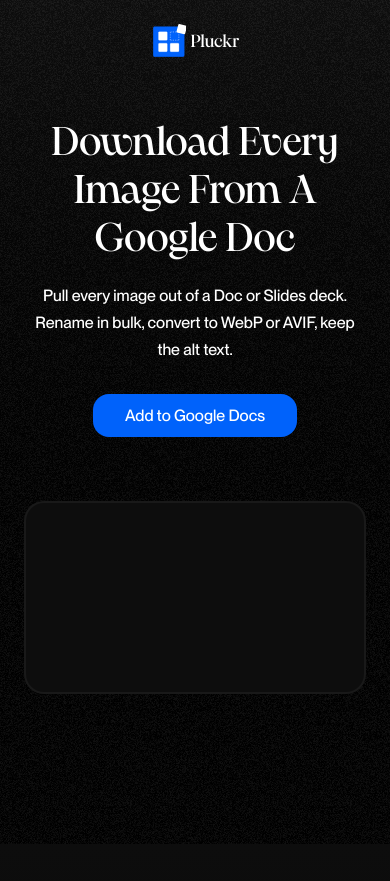
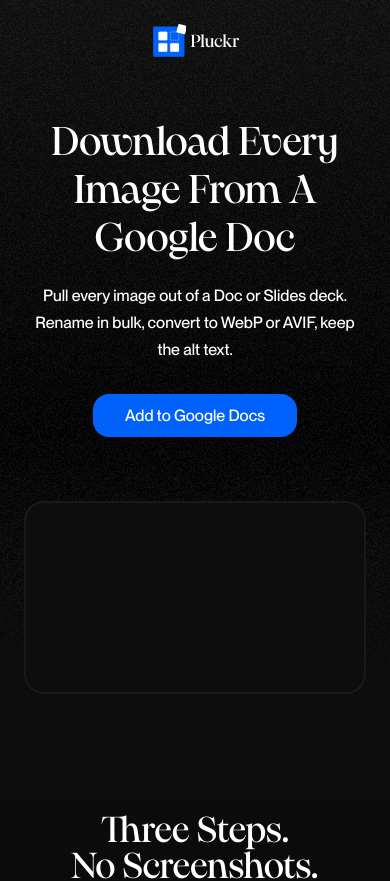
Before and after one commit to nomanwebflow/pluckr, a Next.js app in the folder landing/: page / in a window 390 px wide. Shown: the top 881 px of the page. Built offline with nearby package versions, Linux system fonts and the light colour scheme.

Commit message:
Hero: drop the fixed height, blend its background into the next section
Co-Authored-By: Claude Sonnet 5.5 <noreply@anthropic.com>

```diff
--- a/landing/src/components/hero.tsx
+++ b/landing/src/components/hero.tsx
@@ -112,14 +112,17 @@ export function Hero() {
   return (
     <section
       ref={root}
-      className="relative flex h-svh min-h-[640px] flex-col items-center gap-16 overflow-hidden p-6 text-white md:p-16">
+      className="relative flex flex-col items-center gap-16 p-6 text-white md:p-16">
       <div aria-hidden className="pointer-events-none absolute inset-0">
-        <div className="absolute inset-0 bg-gradient-to-t from-black to-[#0d0d0d]" />
+        <div className="absolute inset-0 bg-[linear-gradient(to_bottom,#0d0d0d,#000_60%,#0d0d0d)]" />
         <div
           className="absolute inset-0 bg-top-left opacity-40"
           style={{
             backgroundImage: 'url("/assets/hero-noise.png")',
             backgroundSize: "220px 220px",
+            // Feather the grain out before the section edge so it does not
+            // end on a hard line against the next section.
+            maskImage: "linear-gradient(to bottom, #000 80%, transparent)",
           }}
         />
       </div>
```
